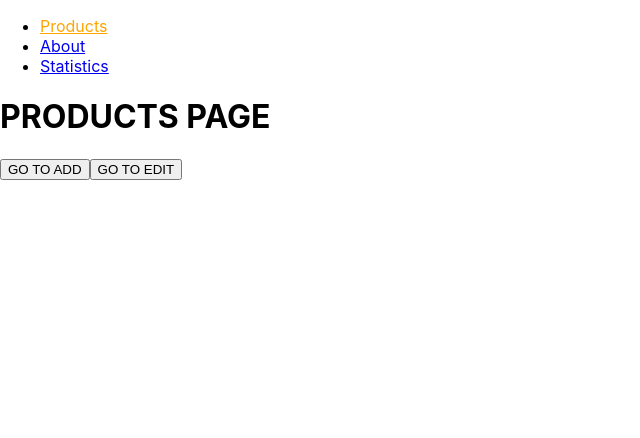
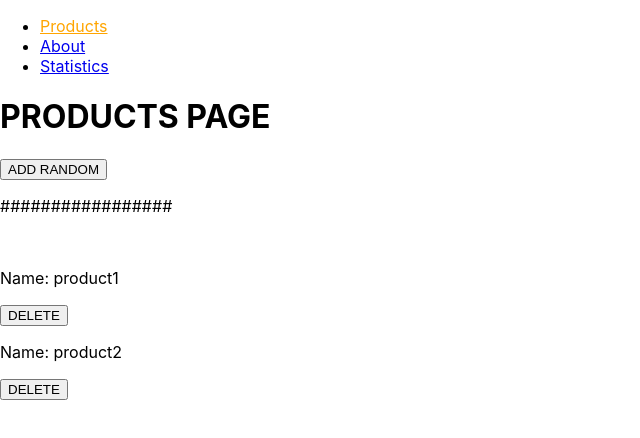
Before and after one commit to zKaoX/smart-cat-aleksandar-sosaljski, a React (Vite) app: page /products in a window 1280 px wide. Shown: the top 438 px of the page, without its empty margins (0-640 px from the left). Built offline with nearby package versions, Linux system fonts and the light colour scheme.

Commit message:
Dodato subscribovanje na promenu productsa

```diff
--- a/src/backend/api.js
+++ b/src/backend/api.js
@@ -11,6 +11,11 @@ if (!localStorage.getItem('isInitialised')) {
 }
 
 /**
+ * SUBSCRIBERS
+ */
+let subscribers = [];
+
+/**
  * API METHODS
  */
 export function getProducts() {
@@ -20,12 +25,14 @@ export function getProducts() {
 export function addProduct(product) {
     const products = JSON.parse(localStorage.getItem('products'));
     localStorage.setItem('products', JSON.stringify( [...products, product] ));
+    notifySubscribers();
 }
 
 export function deleteProduct(id) {
     const products = getProducts();
     const filtered = products.filter((p) => id !== p.id);
     localStorage.setItem('products', JSON.stringify(filtered));
+    notifySubscribers();
 }
 
 export function updateProduct(product) {
@@ -37,4 +44,19 @@ export function updateProduct(product) {
     }
 
     localStorage.setItem('products', JSON.stringify(products));
+    notifySubscribers();
 }
+
+function notifySubscribers() {
+    subscribers.forEach(s => s());
+}
+
+export function subscribeOnProductsChange(callback) {
+    subscribers.push(callback);
+
+    const unsubscribe = () => {
+        subscribers = subscribers.filter(fn => fn !== callback);
+    };
+
+    return unsubscribe;
+}
--- a/src/pages/Products.jsx
+++ b/src/pages/Products.jsx
@@ -1,16 +1,48 @@
+import { useState, useEffect } from 'react';
 import { useNavigate } from 'react-router-dom';
+import { getProducts, deleteProduct, addProduct, subscribeOnProductsChange } from '../backend/api';
 
 function Products() {
+    const [products, setProducts] = useState( getProducts() );
     const navigate = useNavigate();
 
-    function goToAdd() { navigate('/products/add'); }
-    function goToEdit() { navigate('/products/1/edit'); }
+    useEffect(() => {
+        const fn = subscribeOnProductsChange(() => {
+            setProducts(getProducts());
+        });
+
+        return fn;
+    }, []);
+
+    function handleDeleteProductClick(id) {
+        deleteProduct(id);
+    }
+
+    function handleAddRandomClick() {
+        addProduct({
+            id: Math.random().toString(),
+            name: Math.random().toString(),
+            manufacturer: {id: 1, name: 'manufacturer1'},
+            price: 1,
+            expiryDate: Date.now()
+        });
+    }
 
     return (
         <>
             <h1>PRODUCTS PAGE</h1>
-            <button onClick={() => goToAdd()}>GO TO ADD</button>
-            <button onClick={() => goToEdit()}>GO TO EDIT</button>
+            <button onClick={handleAddRandomClick}>ADD RANDOM</button>
+            <br/>
+            <p>#################</p>
+            <br/>
+            {
+                products.map(({ id, name }) => (
+                    <>
+                        <p>Name: {name}</p>
+                        <button onClick={() => handleDeleteProductClick(id)}>DELETE</button>
+                    </>
+                ))
+            }
         </>
     );
 }
```
